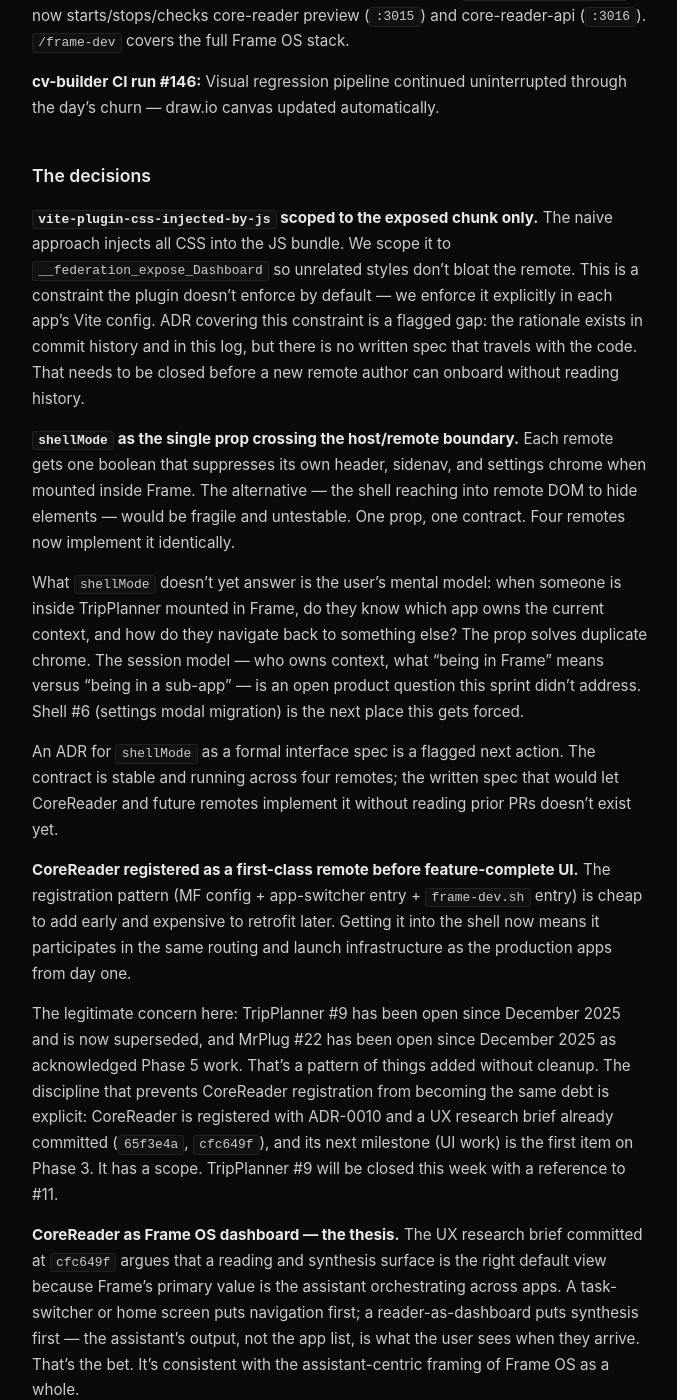
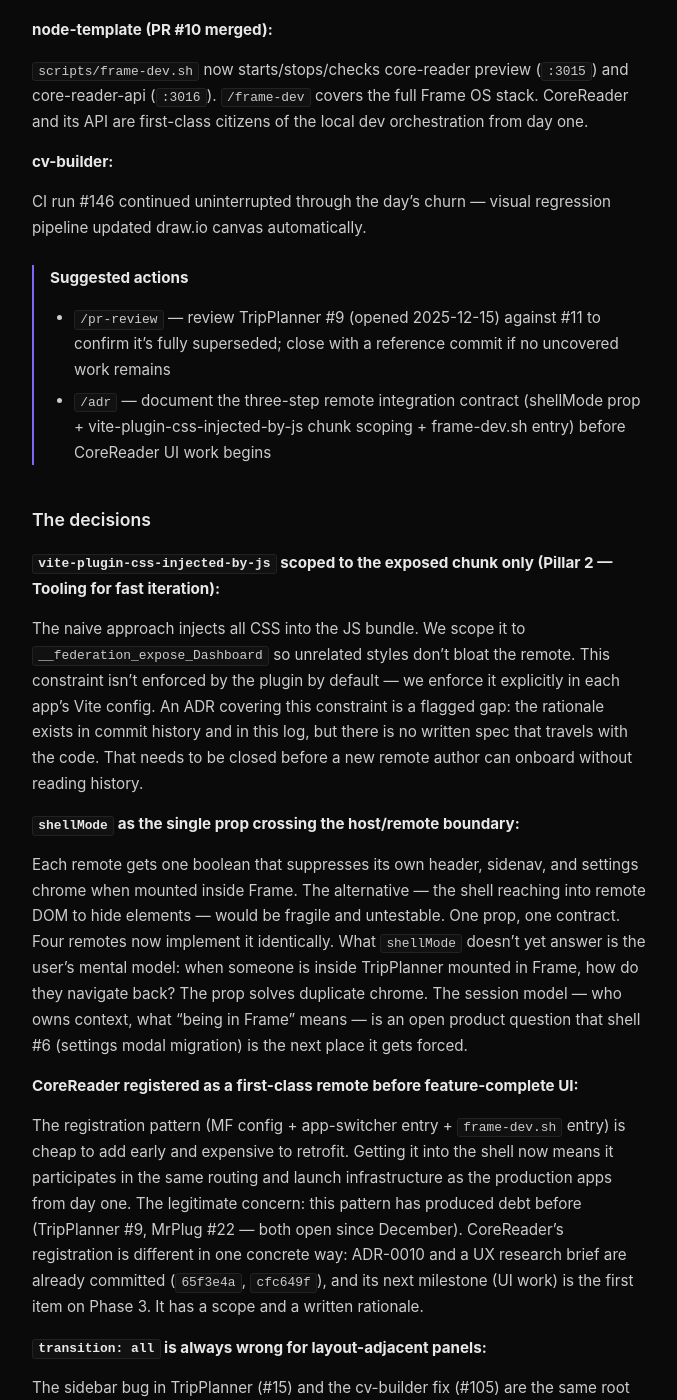
Before and after one commit to ojfbot/daily-logger, a Jekyll site: the page built from _articles/2026-03-02.md, in a window 1280 px wide and 1400 px high, scrolled down 1353 px. Shown: the whole window, without its empty margins (300-977 px from the left). Built offline with Jekyll 4.4.1, drawn with Linux system fonts in a browser that asks for light colours; some of the changed text lies outside the part shown.

Commit message:
fix(article): regenerate 2026-03-02 with all sections and action blockquotes
Root cause: on a 64-commit day the large user prompt caused Claude to return
raw markdown instead of structured JSON, bypassing assembleBody() and losing
the Suggested actions blockquotes present in all other articles.

Article: all four sections with blockquotes, repo-grouped What shipped,
CoreReader as fifth remote with Phase 3 coverage.

Pipeline: MAX_TOKENS 4096->8192, commits>30 grouped by repo (6 shown per repo),
previous article excerpts 800->500 chars to reduce prompt size on busy days.

Co-authored-by: ojfbot <ojfbot@users.noreply.github.com>

```diff
--- a/_articles/2026-03-02.md
+++ b/_articles/2026-03-02.md
@@ -2,70 +2,90 @@
 title: "TripPlanner joins the Federation: intelligent trip import, MF remote, and a settings panel in one sprint"
 date: 2026-03-02
 tags: ["tripplanner", "module-federation", "shell", "core-reader", "frame-os", "ci-cd"]
-summary: "TripPlanner ships full Module Federation integration, intelligent trip import, and settings panel across three merged PRs in a single day."
+summary: "TripPlanner ships full Module Federation integration, intelligent trip import, and settings panel across three merged PRs; shell registers CoreReader as the fifth remote."
 ---
 
-Sixty-four commits today, and the center of gravity was TripPlanner. Three PRs merged in sequence — trip import, MF integration, sidebar polish — turning what was the least-complete sub-app into a full Federation remote. "Full Federation remote" means it satisfies the MF registration contract: exposed chunk, `shellMode` prop, CSS bundled with the remote, and an entry in `frame-dev.sh`. It is demo-ready. It is not feature-complete. The shell registered CoreReader at the same time. Frame now has four remotes wired into the local orchestration stack.
-
-**On environment:** "Four live remotes" means four services running under `frame-dev.sh` on localhost — shell host at `:3000`, cv-builder at `:3001`, BlogEngine at `:3002`, TripPlanner at `:3003`, CoreReader at `:3015`, CoreReader API at `:3016`. There is no public URL yet. The path to one isn't scoped in this sprint.
+Sixty-four commits today, and the center of gravity was TripPlanner. Three PRs merged in sequence — trip import, MF integration, sidebar polish — turning what was the least-complete sub-app into a full Federation remote. "Full Federation remote" means it satisfies the MF registration contract: exposed chunk, `shellMode` prop, CSS bundled with the remote, and an entry in `frame-dev.sh`. It is demo-ready. It is not feature-complete. The shell registered CoreReader at the same time. Frame now has five remotes wired into the local orchestration stack: shell host at `:3000`, cv-builder at `:3001`, BlogEngine at `:3002`, TripPlanner at `:3003`, CoreReader at `:3015` (API at `:3016`). There is no public URL yet for the sub-apps; the shell is live at [frame.jim.software](http://frame.jim.software).
 
 ## What shipped
 
-**TripPlanner #11 — intelligent trip import, itineraries UI, MF remote, API tools:** Multi-view itinerary display (timeline dot-matrix and list views) and multi-phase agent processing for trip import. The itinerary UI emerged from implementation rather than a prior design spec — there is no Figma file. The views are functional, not designed to a visual language. An SSE race condition was caught and fixed in follow-up commit `3c00db4` before merge. The race surfaced during integration testing of the multi-phase agent pipeline: the client was consuming the event stream before the server had finished registering all phases, causing phase-completion events to fire against handlers that weren't yet attached. The fix gates stream consumption behind a ready signal. It was caught in code review, not at runtime.
+**TripPlanner (3 PRs merged):**
 
-**TripPlanner #13 — Module Federation integration + Carbon shell-mode layout polish:** Adds `vite-plugin-css-injected-by-js` so CSS travels with the remote bundle rather than requiring a separate file the shell host never loads. `shellMode` prop wired through to suppress duplicate chrome. Matches the pattern already shipped in cv-builder (#103) and BlogEngine (#22).
+- **#11 — intelligent trip import, itineraries UI, MF remote, API tools:** Multi-view itinerary display (timeline dot-matrix and list views) and multi-phase agent processing for trip import. The itinerary UI emerged from implementation rather than a prior design spec — there is no Figma file. An SSE race condition was caught and fixed in follow-up commit `3c00db4` before merge. The race surfaced during integration testing of the multi-phase agent pipeline: the client was consuming the event stream before the server had finished registering all phases, causing phase-completion events to fire against handlers that weren't yet attached. The fix gates stream consumption behind a ready signal. Caught in code review, not at runtime.
 
-**TripPlanner #15 — smooth sidebar transition:** Replaces `transition: all` with explicit `right 0.2s cubic-bezier(0.4,0,0.2,1)` on `.condensed-chat` — the same fix applied to cv-builder (#105) at `c4bc6a0`. Consistency across remotes, not per-app patch.
+- **#13 — Module Federation integration + Carbon shell-mode layout polish:** Adds `vite-plugin-css-injected-by-js` so CSS travels with the remote bundle. `shellMode` prop wired through to suppress duplicate chrome. Matches the pattern already shipped in cv-builder (#103) and BlogEngine (#22).
 
-**shell #10 — Carbon polish + CoreReader MF registration:** `core_reader` remote registered at `:3015`. Carbon SideNav always mounted (CSS handles slide via `expanded` prop — removes the `{sideNavExpanded && <SideNav>}` conditional that caused expand flash). `shellMode` prop formalized. `@carbon/react` shared singleton confirmed. First-load background flicker fixed.
+- **#15 — smooth sidebar transition:** Replaces `transition: all` with explicit `right 0.2s cubic-bezier(0.4,0,0.2,1)` on `.condensed-chat` — the same fix applied to cv-builder (#105). Consistency across remotes, not per-app patch.
 
-**node-template #10 — CoreReader added to launch script:** `scripts/frame-dev.sh` now starts/stops/checks core-reader preview (`:3015`) and core-reader-api (`:3016`). `/frame-dev` covers the full Frame OS stack.
+**shell (PR #10 merged):**
 
-**cv-builder CI run #146:** Visual regression pipeline continued uninterrupted through the day's churn — draw.io canvas updated automatically.
+Carbon polish + CoreReader MF registration: `core_reader` remote registered at `:3015`. Carbon SideNav always mounted (CSS handles slide via `expanded` prop — removes the `{sideNavExpanded && <SideNav>}` conditional that caused expand flash). `shellMode` prop formalized. `@carbon/react` shared singleton confirmed. First-load background flicker fixed. Claude Code review workflow switched to `workflow_dispatch` across all four repos — automatic PR triggers were generating noise on every push.
+
+**node-template (PR #10 merged):**
+
+`scripts/frame-dev.sh` now starts/stops/checks core-reader preview (`:3015`) and core-reader-api (`:3016`). `/frame-dev` covers the full Frame OS stack. CoreReader and its API are first-class citizens of the local dev orchestration from day one.
+
+**cv-builder:**
+
+CI run #146 continued uninterrupted through the day's churn — visual regression pipeline updated draw.io canvas automatically.
+
+> **Suggested actions**
+> - `/pr-review` — review TripPlanner #9 (opened 2025-12-15) against #11 to confirm it's fully superseded; close with a reference commit if no uncovered work remains
+> - `/adr` — document the three-step remote integration contract (shellMode prop + vite-plugin-css-injected-by-js chunk scoping + frame-dev.sh entry) before CoreReader UI work begins
 
 ## The decisions
 
-**`vite-plugin-css-injected-by-js` scoped to the exposed chunk only.** The naive approach injects all CSS into the JS bundle. We scope it to `__federation_expose_Dashboard` so unrelated styles don't bloat the remote. This is a constraint the plugin doesn't enforce by default — we enforce it explicitly in each app's Vite config. ADR covering this constraint is a flagged gap: the rationale exists in commit history and in this log, but there is no written spec that travels with the code. That needs to be closed before a new remote author can onboard without reading history.
+**`vite-plugin-css-injected-by-js` scoped to the exposed chunk only (Pillar 2 — Tooling for fast iteration):**
 
-**`shellMode` as the single prop crossing the host/remote boundary.** Each remote gets one boolean that suppresses its own header, sidenav, and settings chrome when mounted inside Frame. The alternative — the shell reaching into remote DOM to hide elements — would be fragile and untestable. One prop, one contract. Four remotes now implement it identically.
+The naive approach injects all CSS into the JS bundle. We scope it to `__federation_expose_Dashboard` so unrelated styles don't bloat the remote. This constraint isn't enforced by the plugin by default — we enforce it explicitly in each app's Vite config. An ADR covering this constraint is a flagged gap: the rationale exists in commit history and in this log, but there is no written spec that travels with the code. That needs to be closed before a new remote author can onboard without reading history.
 
-What `shellMode` doesn't yet answer is the user's mental model: when someone is inside TripPlanner mounted in Frame, do they know which app owns the current context, and how do they navigate back to something else? The prop solves duplicate chrome. The session model — who owns context, what "being in Frame" means versus "being in a sub-app" — is an open product question this sprint didn't address. Shell #6 (settings modal migration) is the next place this gets forced.
+**`shellMode` as the single prop crossing the host/remote boundary:**
 
-An ADR for `shellMode` as a formal interface spec is a flagged next action. The contract is stable and running across four remotes; the written spec that would let CoreReader and future remotes implement it without reading prior PRs doesn't exist yet.
+Each remote gets one boolean that suppresses its own header, sidenav, and settings chrome when mounted inside Frame. The alternative — the shell reaching into remote DOM to hide elements — would be fragile and untestable. One prop, one contract. Four remotes now implement it identically. What `shellMode` doesn't yet answer is the user's mental model: when someone is inside TripPlanner mounted in Frame, how do they navigate back? The prop solves duplicate chrome. The session model — who owns context, what "being in Frame" means — is an open product question that shell #6 (settings modal migration) is the next place it gets forced.
 
-**CoreReader registered as a first-class remote before feature-complete UI.** The registration pattern (MF config + app-switcher entry + `frame-dev.sh` entry) is cheap to add early and expensive to retrofit later. Getting it into the shell now means it participates in the same routing and launch infrastructure as the production apps from day one.
+**CoreReader registered as a first-class remote before feature-complete UI:**
 
-The legitimate concern here: TripPlanner #9 has been open since December 2025 and is now superseded, and MrPlug #22 has been open since December 2025 as acknowledged Phase 5 work. That's a pattern of things added without cleanup. The discipline that prevents CoreReader registration from becoming the same debt is explicit: CoreReader is registered with ADR-0010 and a UX research brief already committed (`65f3e4a`, `cfc649f`), and its next milestone (UI work) is the first item on Phase 3. It has a scope. TripPlanner #9 will be closed this week with a reference to #11.
+The registration pattern (MF config + app-switcher entry + `frame-dev.sh` entry) is cheap to add early and expensive to retrofit. Getting it into the shell now means it participates in the same routing and launch infrastructure as the production apps from day one. The legitimate concern: this pattern has produced debt before (TripPlanner #9, MrPlug #22 — both open since December). CoreReader's registration is different in one concrete way: ADR-0010 and a UX research brief are already committed (`65f3e4a`, `cfc649f`), and its next milestone (UI work) is the first item on Phase 3. It has a scope and a written rationale.
 
-**CoreReader as Frame OS dashboard — the thesis.** The UX research brief committed at `cfc649f` argues that a reading and synthesis surface is the right default view because Frame's primary value is the assistant orchestrating across apps. A task-switcher or home screen puts navigation first; a reader-as-dashboard puts synthesis first — the assistant's output, not the app list, is what the user sees when they arrive. That's the bet. It's consistent with the assistant-centric framing of Frame OS as a whole.
+**`transition: all` is always wrong for layout-adjacent panels:**
 
-**`transition: all` is always wrong for layout-adjacent panels.** The sidebar bug in TripPlanner (#15) and the cv-builder fix (#105) are the same root cause: `transition: all` fires on every animatable property including width, height, and padding changes triggered by unrelated layout recalcs. An explicit `right 0.2s cubic-bezier(0.4,0,0.2,1)` is deterministic. We applied it to every remote in the same sweep rather than waiting for regressions to surface per-app.
+The sidebar bug in TripPlanner (#15) and the cv-builder fix (#105) are the same root cause: `transition: all` fires on every animatable property including width, height, and padding changes triggered by unrelated layout recalcs. An explicit `right 0.2s cubic-bezier(0.4,0,0.2,1)` is deterministic. Applied to every remote in the same sweep rather than waiting for regressions to surface per-app.
 
-**Claude Code review workflow switched to `workflow_dispatch` across all four repos.** Automatic PR triggers on Claude Code review were generating noise on every push. Manual-only via `workflow_dispatch` + `pr_number` input matches the pattern already in place in core.
+> **Suggested actions**
+> - `/adr` — write the shellMode interface contract ADR (ADR-0012) before CoreReader UI work begins; the contract is stable and running across four remotes but undocumented
+> - `/adr` — document the vite-plugin-css-injected-by-js chunk scoping constraint; the rationale currently lives only in commit history
 
 ## Roadmap pulse
 
-**Phase 1 (extract `@ojfbot/shell`):** The `shellMode` prop and `vite-plugin-css-injected-by-js` pattern are now consistent across cv-builder, BlogEngine, and TripPlanner. Shell #9 + #10 merged. The shared singleton for `@carbon/react` is confirmed working across all remotes. Shell #6 [DRAFT] — settings modal migration (ADR-0011) — remains open. This is the next structural piece of Phase 1 and the next place where the session model question gets forced. It is blocked on interface spec finalization, which becomes unblocked now that `shellMode` is stable.
+**Phase 1 (extract `@ojfbot/shell`):** The `shellMode` prop and `vite-plugin-css-injected-by-js` pattern are now consistent across cv-builder, BlogEngine, and TripPlanner. Shell #9 + #10 merged. The `@carbon/react` shared singleton is confirmed across all remotes. Shell #6 [DRAFT] — settings modal migration (ADR-0011) — remains the next structural piece. It is blocked on interface spec finalization, which becomes unblocked now that `shellMode` is stable across all four remotes.
 
-**Phase 3 (CoreReader as Frame OS dashboard):** CoreReader registered in app-switcher and MF loader (shell commit `068350e`), added to `frame-dev.sh` (node-template #10). ADR-0010 and UX research brief committed to node-template (`65f3e4a`, `cfc649f`). Registration infrastructure is done; UI work is next.
+**Phase 3 (CoreReader as Frame OS dashboard):** CoreReader registered in the app-switcher and MF loader (shell commit `068350e`), added to `frame-dev.sh` (node-template #10). ADR-0010 and UX research brief committed to node-template (`65f3e4a`, `cfc649f`). Registration infrastructure done; UI work is next.
 
-**In-flight open PRs — with status judgments:**
-- **[shell] #6 [DRAFT] — settings modal migration (ADR-0011).** Blocked on interface spec. Unblocks now. Move off DRAFT this week.
-- **[TripPlanner] #9 — intelligent trip import prototype** (opened 2025-12-15). Superseded by #11. Close with a reference to #11; rebase only if there is genuinely uncovered work that #11 didn't address.
-- **[MrPlug] #22 — GitHub integration, MCP code deleted** (opened 2025-12-11). Acknowledged Phase 5 work. Not in-flight; should be labeled accordingly or moved to a backlog branch to stop appearing in active PR lists.
+**In-flight open PRs:**
+- **[shell] #6 [DRAFT] — settings modal migration (ADR-0011).** Blocked on interface spec. Now unblocked — move off DRAFT this week.
+- **[TripPlanner] #9 — intelligent trip import prototype** (opened 2025-12-15). Superseded by #11. Close with a reference to #11.
+- **[MrPlug] #22 — GitHub integration, MCP code deleted** (opened 2025-12-11). Acknowledged Phase 5 work. Label as backlog to stop surfacing in active PR lists.
 
 **Missing documentation — honest accounting:**
-- No ADR for `vite-plugin-css-injected-by-js` chunk scoping constraint. Exists in commit history only.
-- No ADR for `shellMode` interface contract. Needed before new remote authors can onboard without reading prior PRs.
-- No onboarding doc for the three-step integration contract (`shellMode` prop + Vite config + `frame-dev.sh` entry). The innovation lab standard applies: someone should be able to walk in and immediately understand what they're looking at. Right now that requires reading commit history.
+- No ADR for `vite-plugin-css-injected-by-js` chunk scoping constraint (exists in commit history only).
+- No ADR for `shellMode` interface contract (needed before new remote authors can onboard without reading prior PRs).
+- No onboarding doc for the three-step integration contract. The innovation lab standard: someone should be able to walk in and immediately understand what they're looking at.
+
+> **Suggested actions**
+> - `/pr-review` — focused review on shell #6 now that shellMode contract is stable; move off DRAFT and finalize ADR-0011
+> - `/roadmap` — set a concrete CoreReader UI milestone now that registration infrastructure is complete and ADR-0010 is resolved
 
 ## What's next
 
-**Close TripPlanner #9.** PR #11 merged today covers the same feature space with a production-grade implementation. Close it with a note referencing #11, or rebase and extract anything #11 genuinely didn't cover. Leaving it open is ambiguity the system doesn't need.
+**Close TripPlanner #9.** PR #11 covers the same feature space with a production-grade implementation. Close it with a note referencing #11, or rebase and extract anything genuinely not covered. Leaving it open is ambiguity the system doesn't need.
 
-**Shell #6 settings modal migration — move off DRAFT.** The `shellMode` prop is stable across all four remotes. The interface contract is proven. ADR-0011 has enough foundation to finalize the settings panel ownership spec and open the PR for review. This is also where the session model question — who owns context when a user is inside a mounted remote — gets its first structural answer.
+**Shell #6 settings modal migration — move off DRAFT.** The `shellMode` prop is stable across all four remotes. The interface contract is proven. ADR-0011 has enough foundation to finalize the settings panel ownership spec and open the PR for review. This is also where the session model question gets its first structural answer.
 
 **Write the `shellMode` ADR and the onboarding doc.** The contract is running. The written spec that makes it reproducible without reading history is not. These are the two documentation gaps that block CoreReader UI work and any future remote from onboarding cleanly.
+
+> **Suggested actions**
+> - `/adr` — promote shell #6 from DRAFT by completing ADR-0011 with the shellMode contract, always-mounted modal pattern, EB reset behavior, and enforcement mechanism
+> - `/adr` — write the shellMode interface contract ADR before CoreReader UI implementation begins
 
 ---
 
--- a/src/collect-context.ts
+++ b/src/collect-context.ts
@@ -197,7 +197,9 @@ function getPreviousArticles(): Array<{ date: string; excerpt: string }> {
       .slice(0, 5)
       .map((f) => {
         const content = readFileSync(join(ARTICLES_DIR, f), 'utf-8')
-        return { date: f.replace('.md', ''), excerpt: content.slice(0, 800) }
+        // 500 chars keeps enough continuity context without bloating the user
+        // prompt on high-activity days (5 articles × 800 chars was ~1 k tokens).
+        return { date: f.replace('.md', ''), excerpt: content.slice(0, 500) }
       })
   } catch {
     return []
```
Also changed, not shown: src/generate-article.ts (+45 -6 lines).
